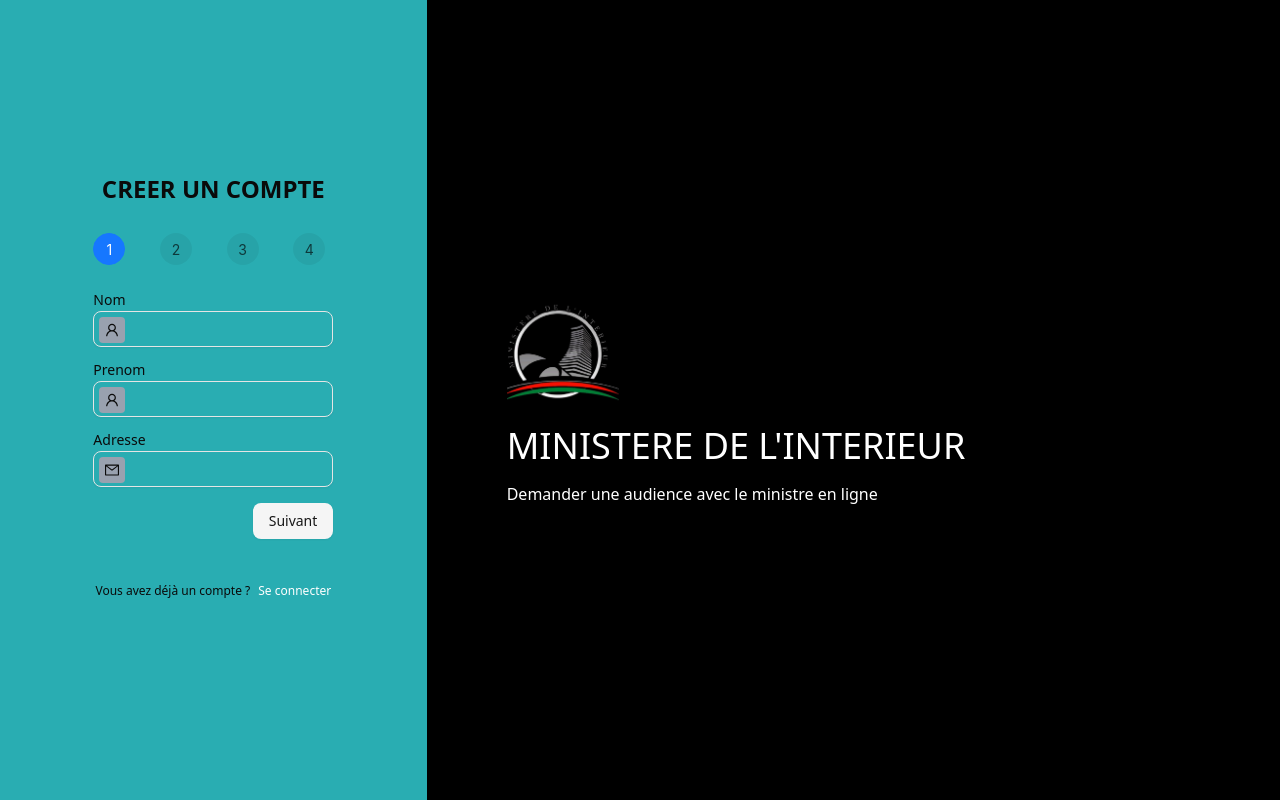
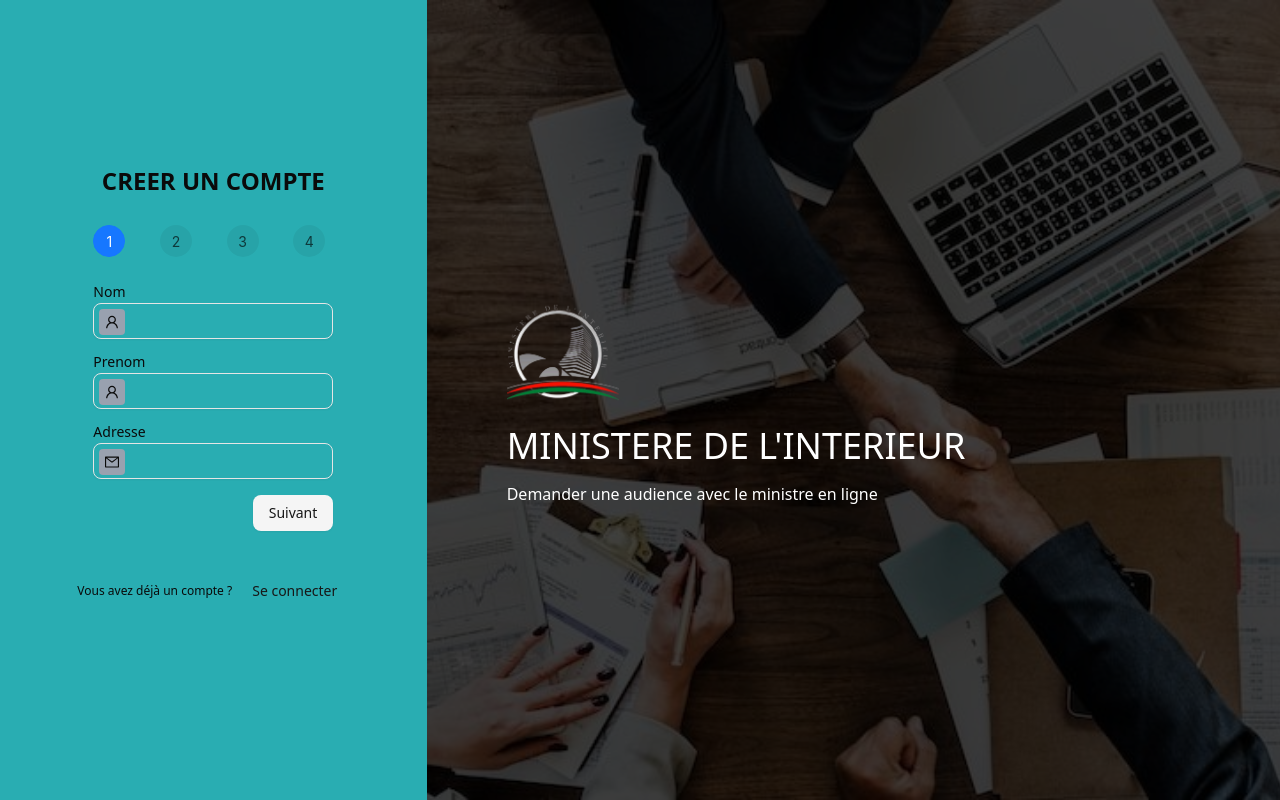
Before and after one commit to fiderana19/mid-frontend, a React (Vite) app: page /signup in a window 1280 px wide. Built offline with nearby package versions, Linux system fonts and the light colour scheme; no server answers.

Commit message:
feat: Optimized some source code

```diff
--- a/src/components/Dashboard/AudienceChart.tsx
+++ b/src/components/Dashboard/AudienceChart.tsx
@@ -36,7 +36,7 @@ const AudienceChart: React.FunctionComponent = () => {
     return(
         <div className="rounded border shadow-md bg-white  p-4 h-full">
             <div className="text-lg font-latobold">AUDIENCES</div>
-            {isLoading && <div className="my-4 max-w-max mx-auto"> <LoadingOutlined className="text-5xl" /></div>}
+            {isLoading  && <div className="my-4 max-w-max mx-auto"> <LoadingOutlined className="text-5xl" /></div>}
             {
                 chartData &&
                 <ReactApexChart
--- a/src/index.css
+++ b/src/index.css
@@ -5,12 +5,12 @@
 
 @theme {
   --color-primary-custom: #29ADB2;
-  --color-second-custom: #29ADB2;
-  --color-third-custom: #29ADB2;
-  --color-four-custom: #29ADB2;
-  --color-five-custom: #29ADB2;
-  --color-six-custom: #29ADB2;
-  --color-seven-custom: #29ADB2;
+  --color-second-custom: #508C9B;
+  --color-third-custom: #8ed1fc;
+  --color-four-custom: #EEEEEE;
+  --color-five-custom: #468585;
+  --color-six-custom: #7FC8A9;
+  --color-seven-custom: #E5E4E2;
 }
 
 @theme inline {
@@ -134,6 +134,11 @@
     color: white;
 }
 
+
+.low-bg-opacity {
+    background: rgba(0,0,0,.75);
+}
+
 @font-face {
     font-family: 'Geist';
     src: url('./fonts/Geist-VariableFont_wght.ttf') format('truetype');
--- a/src/pages/LoginPage.tsx
+++ b/src/pages/LoginPage.tsx
@@ -32,7 +32,7 @@ const LoginPage: React.FC = () => {
             <div className='sm:flex block justify-between'>
                 <div className="lg:w-2/3 sm:w-1/2 w-full bg-transparent relative">
                     <img src={Bg} alt="" className='-z-50 absolute w-full h-full object-cover' />
-                    <div className='z-50 flex flex-col justify-center h-screen bg-black opacity-45'>
+                    <div className='z-50 flex flex-col justify-center h-screen low-bg-opacity'>
                         <div className='text-white lg:px-20 sm:px-10 px-4'>
                             <img src={MidLogo} alt='Logo du ministere' className='w-28 h-28 object-cover' />
                             <div className='text-4xl font-latobold mt-5 mb-4'>MINISTERE DE L'INTERIEUR</div>
@@ -43,8 +43,8 @@ const LoginPage: React.FC = () => {
                         </div>
                     </div>
                 </div>
-                <div className='lg:w-1/3 sm:w-1/2 w-full bg-second-custom h-screen text-center py-5 sm:px-10 px-4 flex flex-col justify-center'>
-                    <div className='text-2xl font-latobold mb-10'>Connexion à votre compte</div>
+                <div className='lg:w-1/3 sm:w-1/2 w-full bg-primary-custom h-screen text-center py-5 sm:px-10 px-4 flex flex-col justify-center'>
+                    <div className='text-2xl font-semibold mb-10'>Connexion à votre compte</div>
                     <form onSubmit={loginSubmit(handleLoginUser)}>
                         <div className='w-64 mx-auto'>
                             <Label htmlFor='email' className='mb-1'>Adresse mail </Label>
@@ -55,7 +55,7 @@ const LoginPage: React.FC = () => {
                                     render={({
                                         field: { value, onChange, onBlur }
                                     }) => (
-                                        <Input value={value} onChange={onChange} onBlur={onBlur} className={`${errors.email ? 'border border-red-500 text-red-500' : ''} pl-10`} />
+                                        <Input value={value} onChange={onChange} onBlur={onBlur} className={`${errors.email && 'border border-red-500 text-red-500'} pl-10`} />
                                     )}
                                 />
                                 <MailOutlined className="absolute top-1.5 left-1.5 bg-gray-400 text-white p-1.5 rounded text-sm" />
@@ -85,7 +85,7 @@ const LoginPage: React.FC = () => {
                                 }
                             </div>
                             {errors.password && <div className='text-xs text-red-500 text-left w-full'>{ errors.password.message }</div>}
-                            <Button variant={'secondary'} size={'lg'} disabled={isSubmitting ? true : false } className={`${isSubmitting ? 'cursor-not-allowed' : ''} w-full mt-4`} type='submit'>{ isSubmitting && <LoadingOutlined /> }  SE CONNECTER</Button>
+                            <Button variant={'secondary'} size={'lg'} disabled={isSubmitting } className={`${isSubmitting && 'cursor-not-allowed'} w-full mt-4`} type='submit'>{ isSubmitting && <LoadingOutlined /> }  SE CONNECTER</Button>
                         </div>
                     </form>
                     <div className='text-xs mt-10 flex items-center mx-auto max-w-max gap-2'>
--- a/src/pages/Signup.tsx
+++ b/src/pages/Signup.tsx
@@ -1,30 +1,29 @@
 import { Link } from 'react-router-dom';
 import MidLogo from '../assets/image/mid-logo.jpg';
 import Bg from '../assets/image/bg-login.jpeg';
-import { lazy, Suspense } from 'react';
+import React, { lazy, Suspense } from 'react';
 import { LoadingOutlined } from '@ant-design/icons';
+import { Button } from '@/components/ui/button';
 const SignupForm = lazy(() => import('./Signup/SignupForm'));
 
-function Signup() {
+const Signup: React.FC = () => {
     return(
         <div className='min-h-screen flex flex-col justify-center'>
             <div className='sm:flex block justify-between '>
-                <div className='lg:w-1/3 sm:w-1/2 w-full flex flex-col bg-second-custom h-screen text-center py-5 sm:px-10 px-4 justify-center'>
+                <div className='lg:w-1/3 sm:w-1/2 w-full flex flex-col bg-primary-custom h-screen text-center py-5 sm:px-10 px-4 justify-center'>
                     <Suspense fallback={<div className='text-center my-10'><LoadingOutlined className='text-5xl' /></div>}>
                         <SignupForm />
                     </Suspense>
-                    <div className='text-xs my-7 flex mx-auto max-w-max gap-2'>
+                    <div className='text-xs my-7 flex items-center mx-auto max-w-max gap-2'>
                         <div>Vous avez déjà un compte ?</div>
                         <Link to="/">
-                            <div className='text-white hover:underline'>
-                                Se connecter
-                            </div>
+                            <Button variant={'link'} size={'sm'}>Se connecter</Button>
                         </Link>
                     </div>
                 </div>
                 <div className="lg:w-2/3 sm:w-1/2 w-full relative">
                     <img src={Bg} alt="" className='-z-50 absolute w-full h-full object-cover' />
-                    <div className='z-50 flex flex-col justify-center h-screen bg-black bg-opacity-45'>
+                    <div className='z-50 flex flex-col justify-center h-screen low-bg-opacity'>
                         <div className='text-white lg:px-20 sm:px-10 px-4'>
                             <img src={MidLogo} alt='Logo du ministere' className='w-28 h-28 object-cover' />
                             <div className='text-4xl font-latobold mt-5 mb-4'>MINISTERE DE L'INTERIEUR</div>
```
